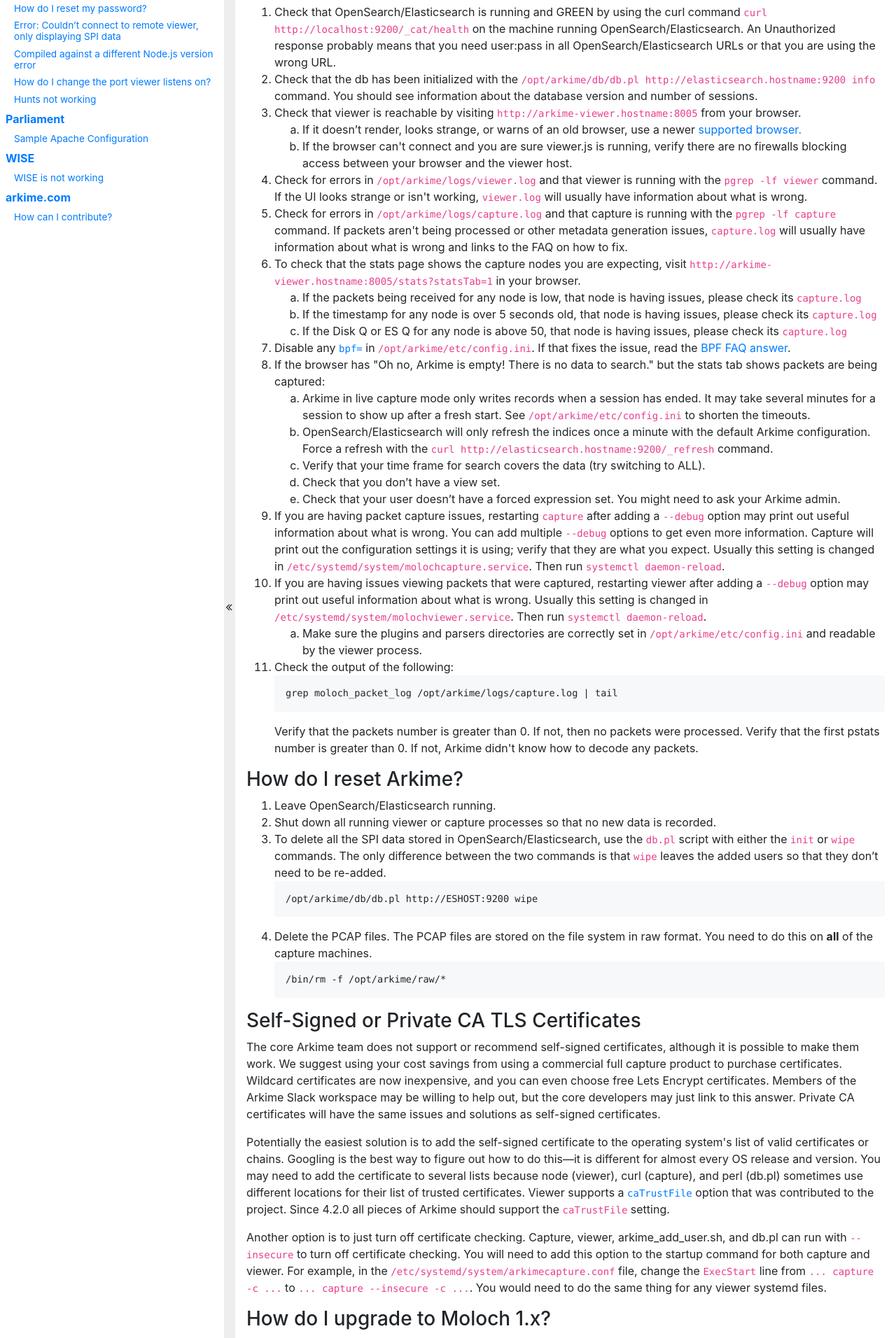
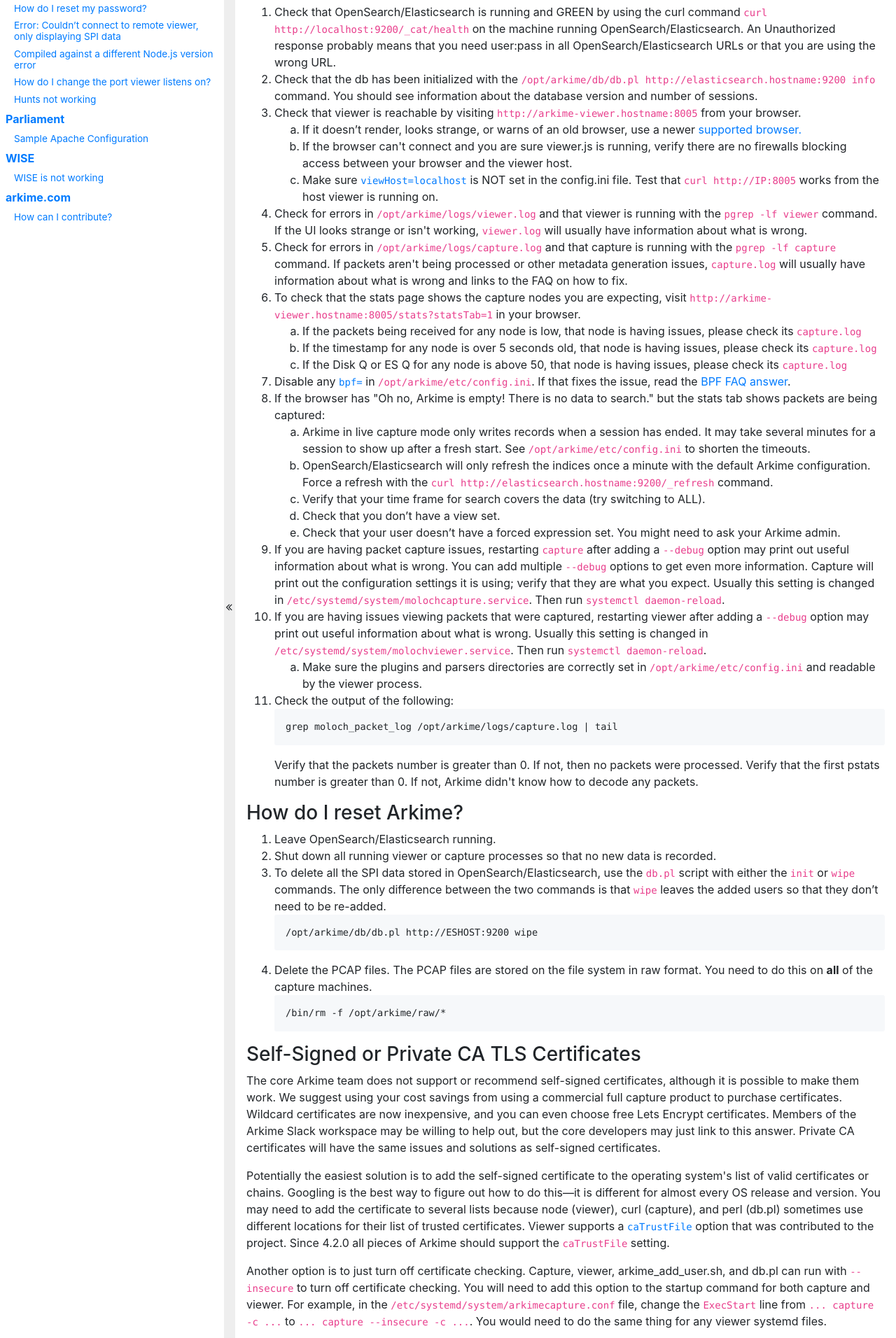
Before and after one commit to arkime/arkimeweb, a Jekyll site: the page built from faq.html, in a window 1280 px wide. Shown: the part 1669-3581 px from the top of the page at 70% size. Built offline with Jekyll 4.4.1, drawn with Linux system fonts in a browser that asks for light colours; some of the changed text lies outside the part shown.

Commit message:
fix faq, add viewHost to checklist

```diff
--- a/_data/settings/dedup.yml
+++ b/_data/settings/dedup.yml
@@ -1,4 +1,5 @@
 name: Packet Deduplication Settings
+oldId: "packet-deduplication-settings"
 before: |
   <p>
     Arkime since version 2.7.1 has supported basic packet deduplication.
--- a/faq.html
+++ b/faq.html
@@ -744,6 +744,9 @@
             <li>
               If the browser can't connect and you are sure viewer.js is running, verify there are no firewalls blocking access between your browser and the viewer host.
             </li>
+            <li>
+              Make sure <a href="/settings#viewhost"><code>viewHost=localhost</code></a> is NOT set in the config.ini file. Test that <code>curl http://IP:8005</code> works from the host viewer is running on.
+            </li>
           </ol>
         </li>
         <li>
--- a/settings.html
+++ b/settings.html
@@ -250,6 +250,9 @@
       <!-- Sections-->
       {% for sectionId in page.sections %}
         {% assign section = site.data.settings[sectionId] %}
+        {% if section.oldId %}
+          <span id="{{section.oldId}}"></span>
+        {% endif %}
         <h2 id="{{sectionId}}">
           {{section.name}}
           <span class="fa fa-link small copy-link cursor-copy"
```
